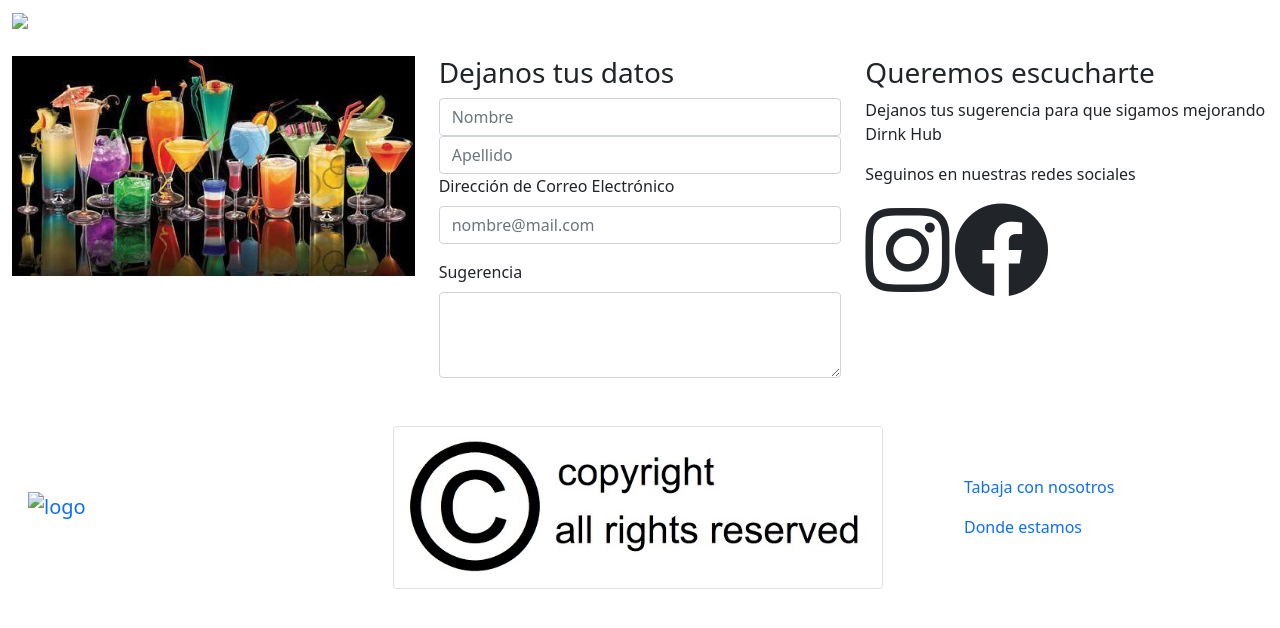
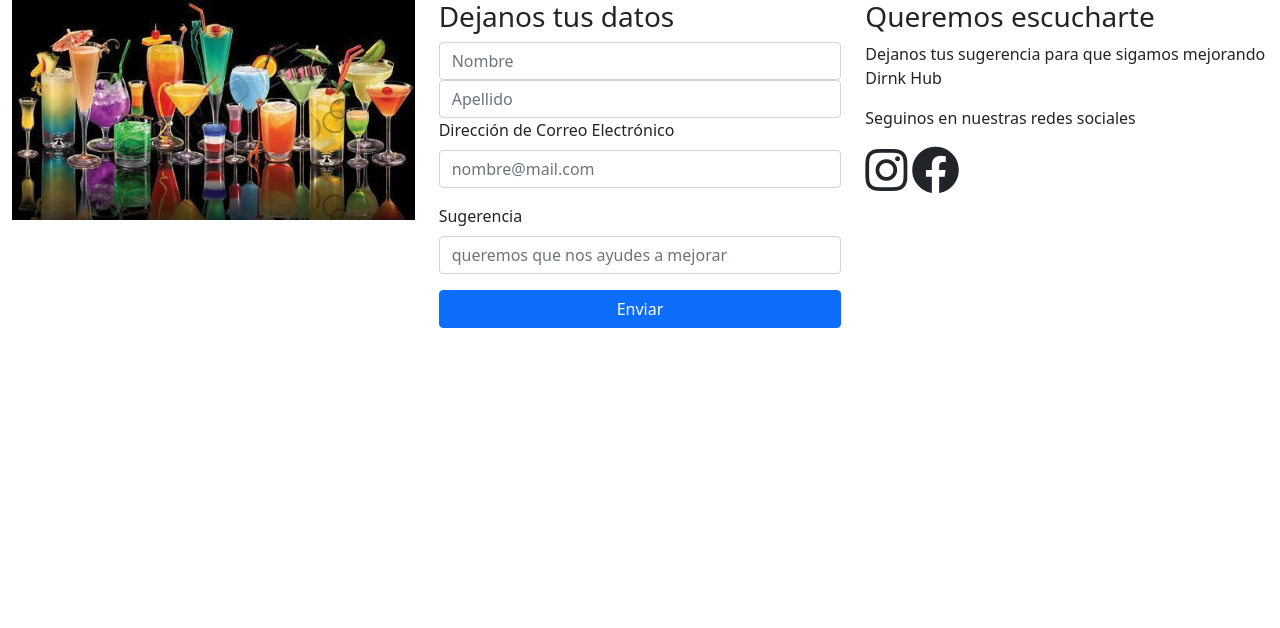
Before and after one commit to JuanAgusAlej/DrinkHub, a plain HTML site: page page/sugerencia.html in a window 1280 px wide. Drawn offline with nearby package versions, Linux system fonts and the light colour scheme.

Commit message:
con algo de funcionalidades

```diff
--- /dev/null
+++ b/app/sugerencia.js
@@ -0,0 +1,12 @@
+var getData = function (){
+    var nombre = document.getElementById("nombre").value;
+    var apellido = document.getElementById("apellido").value;
+    var email = document.getElementById("email").value;
+    var sugerencia = document.getElementById("sugerencia").value;
+    console.log(nombre+" "+apellido+" "+email+" "+sugerencia)
+    document.getElementById("nombre").value = "";
+    document.getElementById("apellido").value = "";
+    document.getElementById("email").value = "";
+    document.getElementById("sugerencia").value = "";
+    document.getElementById("nombre").focus()
+}
--- a/page/sugerencia.html
+++ b/page/sugerencia.html
@@ -17,49 +17,9 @@
 
 </head>
 <body>
-  <header>
-    <nav class="navbar navbar-expand-sm navbar-dark ">
-      <div class="container-fluid navbarContainer">
-        <div class="containerImg">
-          <a class="navbar-brand " href="./home.html"
-            ><img src="../img/logo.jpeg" class="img-fluid" alt="logo"
-          /></a>
-        </div>
-        <button
-          class="navbar-toggler"
-          type="button"
-          data-bs-toggle="collapse"
-          data-bs-target="#navbarSupportedContent"
-          aria-controls="navbarSupportedContent"
-          aria-expanded="false"
-          aria-label="Toggle navigation"
-        >
-          <span class="navbar-toggler-icon"></span>
-        </button>
-        <div class="collapse navbar-collapse row" id="navbarSupportedContent">
-          <div class="d-flex justify-content-end">
-            <ul class="navbar-nav letraNavBar">
-              <li class="nav-item">
-                <a class="nav-link" aria-current="page" href="./ecommers.html"
-                  >Ecommers</a
-                >
-              </li>
-              <li class="nav-item">
-                <a class="nav-link" href="./quienesSomos.html"
-                  >Quienes Somos</a
-                >
-              </li>
-              <li class="nav-item">
-                <a class="nav-link active" href="./sugerencia.html">Sugerencia</a>
-              </li>
-            </ul>
-          </div>
-        </div>
-      </div>
-    </nav>
-  </header>
+
   <main>
-    <section id="sugerencia" class="tm-bg-color-5 tm-mb-3">
+    <section id="seccion-sugerencia" class="tm-bg-color-5 tm-mb-3">
       <div class="container-fluid">
         <div class=row>
           <div id="imagen-sugerencia" class= "d-none d-lg-block col-lg-4">
@@ -73,26 +33,29 @@
          <div id="fomulario-sugerencias" class="col-md-12 col-lg-4">
           <h3>Dejanos tus datos</h3>
           <div class="col">
-            <input type="text" class="form-control" placeholder="Nombre" aria-label="First name">
+            <input type="text" class="form-control" id="nombre"placeholder="Nombre" aria-label="Nombre">
           </div>
           <div class="col">
-            <input type="text" class="form-control" placeholder="Apellido" aria-label="Apellido">
+            <input type="text" class="form-control" placeholder="Apellido" id="apellido" aria-label="Apellido">
           </div>
           <div class="mb-3">
             <label for="exampleFormControlInput1" class="form-label">Dirección de Correo Electrónico</label>
-            <input type="email" class="form-control" id="exampleFormControlInput1" placeholder="nombre@mail.com">
+            <input type="email" class="form-control" id="email" placeholder="nombre@mail.com">
           </div>
           <div class="mb-3">
-            <label for="exampleFormControlTextarea1" class="form-label">Sugerencia</label>
-            <textarea class="form-control" id="exampleFormControlTextarea1" rows="3"></textarea>
-          </div>
+            <label for="exampleFormControlTextarea1" class="form-label" >Sugerencia</label>
+            <input type="text" class="form-control" id="sugerencia" placeholder="queremos que nos ayudes a mejorar">
+                     </div>
+          <div class="d-grid gap-2">
+            <button class="btn btn-primary" type="button" onclick="getData()">Enviar</button>
+                      </div>
         </div>
         <div id="texto-sugerencia" class="col-md-12 col-lg-4">
           <h3>Queremos escucharte</h3>
           <p id="parrafo-sugerencias"> Dejanos tus sugerencia para que sigamos mejorando Dirnk Hub</p>
           <p id="parrafo-sugerencias"> Seguinos en nuestras redes sociales</p>
-            <i class="fab fa-instagram fa-6x"></i>
-            <i class="fab fa-facebook fa-6x"></i>
+            <i class="fab fa-instagram fa-3x"></i>
+            <i class="fab fa-facebook fa-3x"></i>
 
 
 
@@ -101,36 +64,10 @@
       </div>
       </div>
   </div>
+     </main>
+  <!-- Option 1: Bootstrap Bundle with Popper -->
+  <script type="text/javascript" src="../app/sugerencia.js">
 
-    </row>
-    </section>
-  </main>
-  <footer class="navbar row sticky-bottom container-fluid py-3" id="footer">
-
-    <div class="col-12 col-sm-3 ms-1 offset-sm-0">
-      <div class="containerImg">
-      <a class="navbar-brand" href="./home.html"
-        ><img src="../img/logo.jpeg" class="img-fluid" alt="logo"
-      /></a>
-    </div>
-    </div>
-    <div class="col-12 col-sm-5 py-3 ms-4 offset-sm-0 copyImg">
-      <a class="navbar-brand" href="./home.html">
-      <img src="../img/copyright.jpeg" class="img-thumbnail" alt="logo"/></a>
-    </div>
-    <div class="col-12 col-sm-3 ms-2">
-      <a href="#" class="nav-link">Tabaja con nosotros</a>
-      <a href="#" class="nav-link">Donde estamos</a>
-    </div>
-
-
-
-</footer>
-  <!-- Option 1: Bootstrap Bundle with Popper -->
-  <script
-    src="https://cdn.jsdelivr.net/npm/bootstrap@5.0.2/dist/js/bootstrap.bundle.min.js"
-    integrity="sha384-MrcW6ZMFYlzcLA8Nl+NtUVF0sA7MsXsP1UyJoMp4YLEuNSfAP+JcXn/tWtIaxVXM"
-    crossorigin="anonymous"
-  ></script>
+  </script>
 </body>
 </html>
```
Also changed, not shown: page/contacto.html (added, +58 -0 lines).
